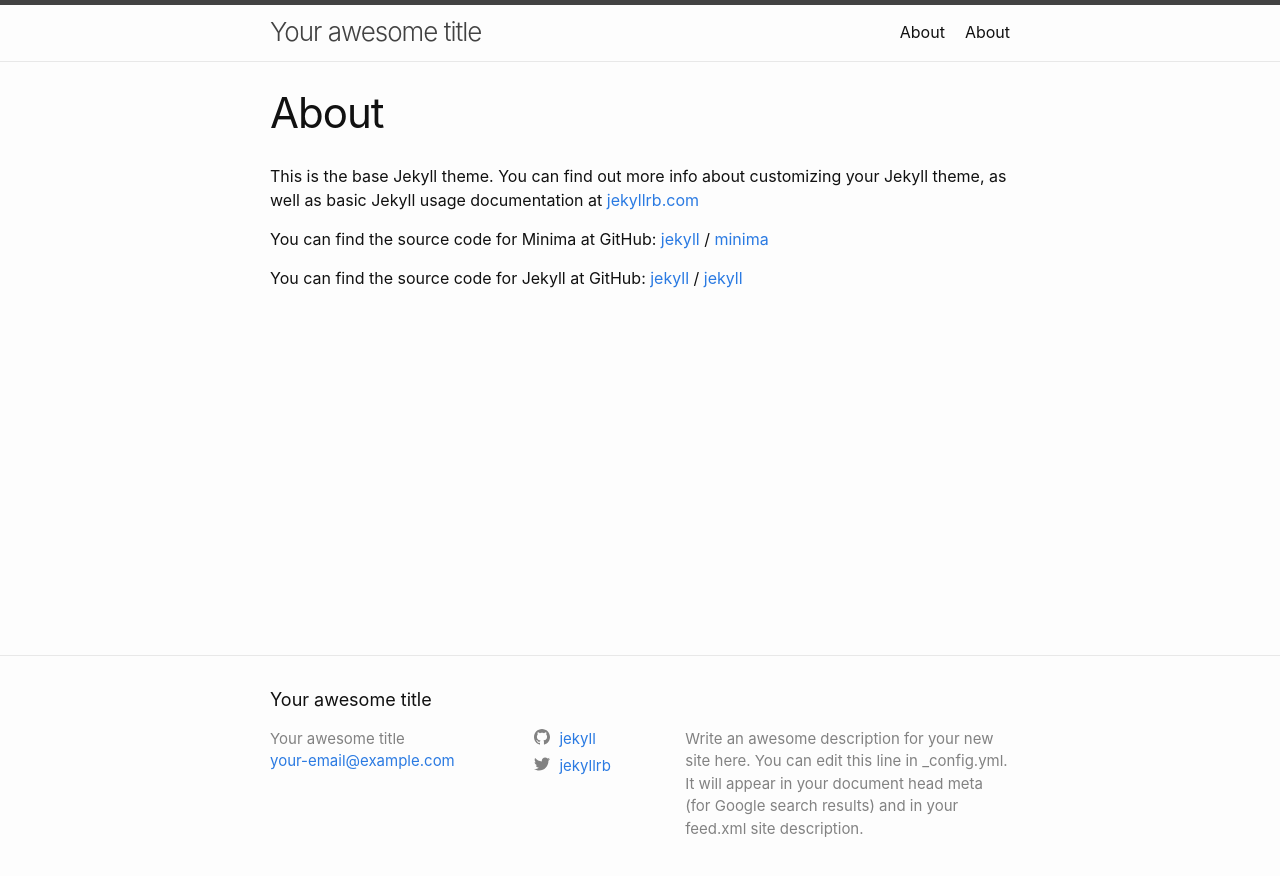
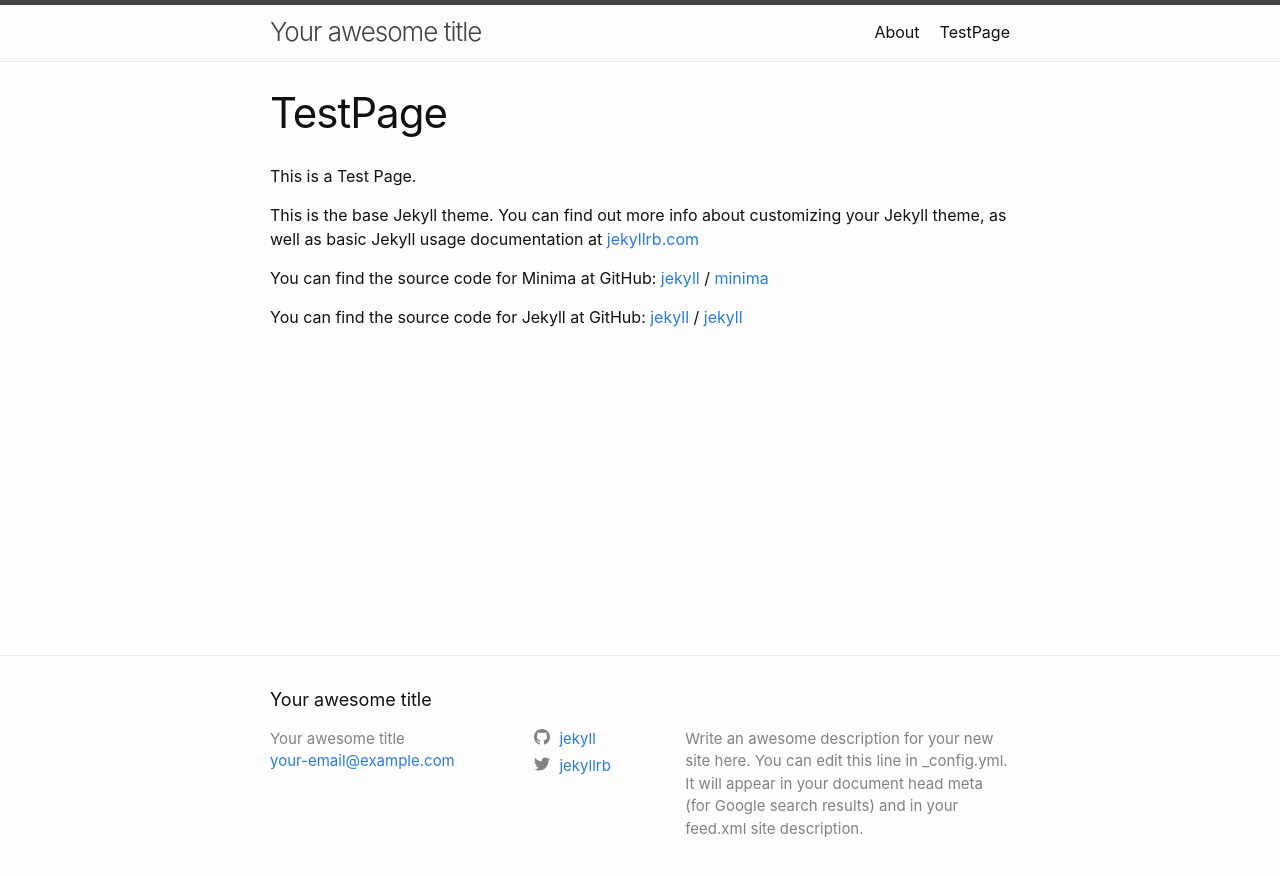
Before and after one commit to Swasthikkamath/Swasthikkamath.github.io, a Jekyll site: the page built from testpage.markdown, in a window 1280 px wide. Shown: the top 876 px of the page. Built offline with Jekyll 4.4.1, drawn with Linux system fonts in a browser that asks for light colours.

Commit message:
edited test page

```diff
--- a/testpage.markdown
+++ b/testpage.markdown
@@ -1,8 +1,10 @@
 ---
 layout: page
-title: About
-permalink: /about/
+title: TestPage
+permalink: /test/
 ---
+
+This is a Test Page.
 
 This is the base Jekyll theme. You can find out more info about customizing your Jekyll theme, as well as basic Jekyll usage documentation at [jekyllrb.com](https://jekyllrb.com/)
 
```
